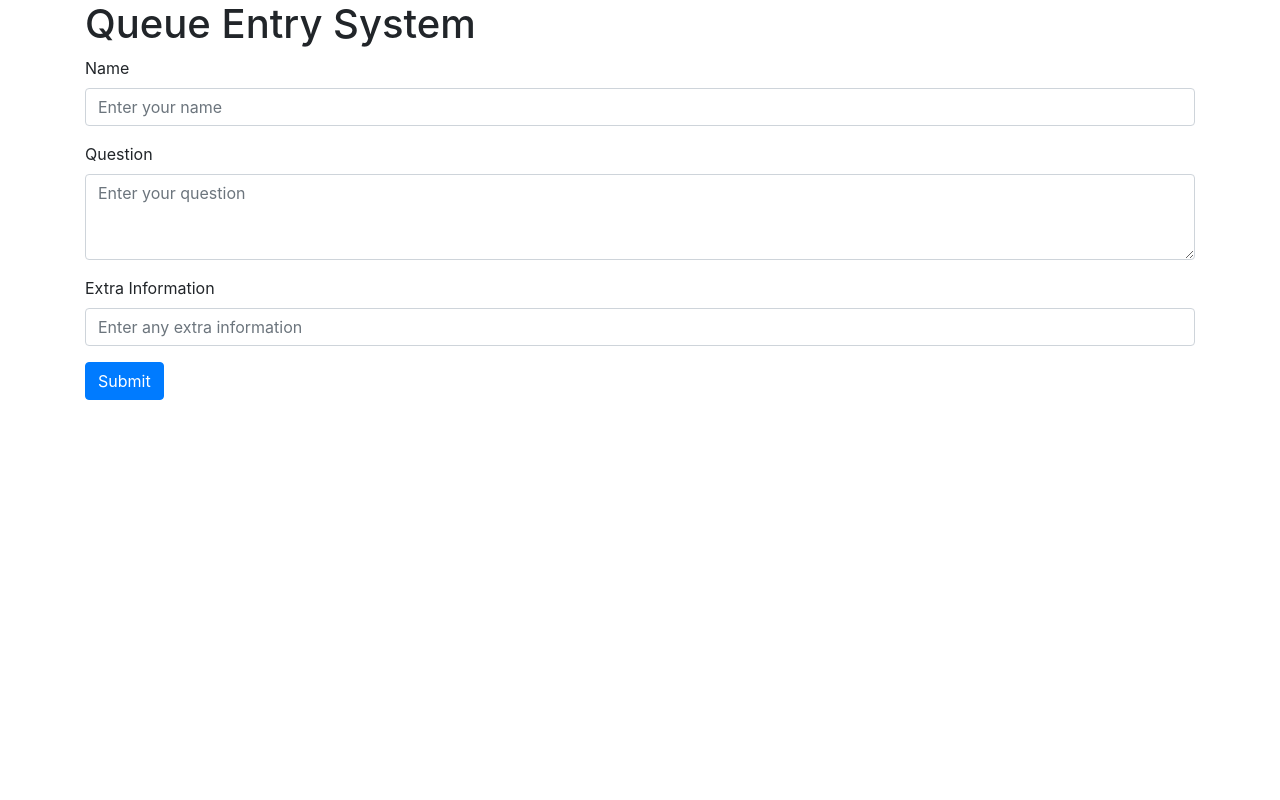
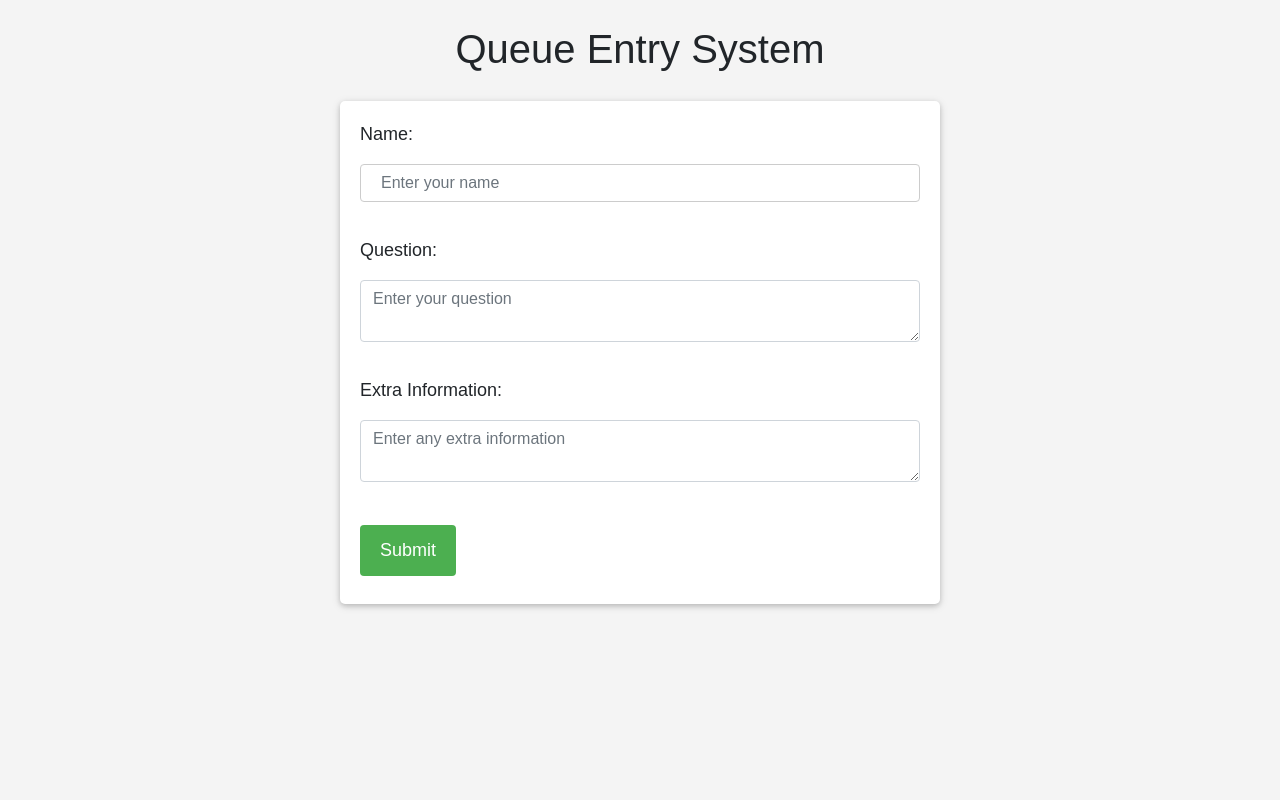
Before and after one commit to That2amCoder/openQueue, a Flask app: page /public/queue in a window 1280 px wide. Run offline with Flask 2, Linux system fonts and the light colour scheme; some libraries are stand-ins or nearby versions.

Commit message:
Cleaned up styles, combined common in base.css

```diff
--- /dev/null
+++ b/static/css/base.css
@@ -0,0 +1,42 @@
+body{
+    margin: 0;
+    font-family: Arial, Helvetica, sans-serif;
+    font-size: 18px;
+    background-color: #f4f4f4;
+}
+
+h1{
+    margin-top: 25px;
+}
+
+form {
+    margin: 20px auto;
+    padding: 20px;
+    background-color: #fff;
+    border-radius: 5px;
+    box-shadow: 0 2px 5px 0 rgba(0,0,0,0.16), 0 2px 10px 0 rgba(0,0,0,0.12);
+}
+input[type="text"], textarea {
+    resize: vertical;
+    width: 100%;
+    padding: 12px 20px;
+    margin: 8px 0;
+    box-sizing: border-box;
+    border: 1px solid #ccc;
+    border-radius: 4px;
+}
+input[type="checkbox"] {
+    margin: 0 8px 0 0;
+}
+input[type="submit"] {
+    background-color: #4CAF50;
+    color: white;
+    padding: 12px 20px;
+    margin: 8px 0;
+    border: none;
+    border-radius: 4px;
+    cursor: pointer;
+}
+input[type="submit"]:hover {
+    background-color: #45a049;
+}
--- a/static/css/queue.css
+++ b/static/css/queue.css
@@ -1,3 +1,13 @@
+body{
+    display: flex;
+    flex-direction: column;
+    align-items: center;
+}
+
+form{
+    min-width: 600px;
+}
+
 #queue-number {
     display: flex;
     align-items: center;
--- a/static/templates/admin.html
+++ b/static/templates/admin.html
@@ -2,11 +2,10 @@
 <html>
 <head>
   <link rel="stylesheet" type="text/css" href="/static/css/admin.css">
+  <link rel="stylesheet" type="text/css" href="/static/css/base.css">
   <script src="https://ajax.googleapis.com/ajax/libs/jquery/3.5.1/jquery.min.js"></script>
   <script src="https://code.jquery.com/ui/1.12.1/jquery-ui.min.js"></script>
   <script src="/static/js/admin.js"></script>
-
-
 </head>
 <body>
   <div id="info"></div>
--- a/static/templates/board.html
+++ b/static/templates/board.html
@@ -3,12 +3,13 @@
 <head>
   <title>Queue System Dashboard</title>
   <link rel="stylesheet" type="text/css" href="/static/css/board.css">
+  <link rel="stylesheet" type="text/css" href="/static/css/base.css">
   <script src="/static/js/board.js"></script>
 </head>
 <body>
   <h1 id="title"></h1>
   <p id="description"></p>
   <p id="code" style="font-size: 24px;"></p>
-  <img id="qr" src="" alt="QR Code" style="width: 200px; height: 200px;">
+  <img id="qr" src="" alt="QR Code">
 </body>
 </html>
--- a/static/templates/index.html
+++ b/static/templates/index.html
@@ -3,6 +3,7 @@
 <head>
     <title>Queue System</title>
     <link rel="stylesheet" type="text/css" href="/static/css/index.css">
+    <link rel="stylesheet" type="text/css" href="/static/css/base.css">
 </head>
 <body>
     <h1>Create a New Queue System</h1>
--- a/static/templates/queue.html
+++ b/static/templates/queue.html
@@ -3,6 +3,7 @@
   <head>
     <link rel="stylesheet" type="text/css" href="/static/css/queue.css">
     <link rel="stylesheet" href="https://stackpath.bootstrapcdn.com/bootstrap/4.5.0/css/bootstrap.min.css" integrity="sha384-9aIt2nRpC12Uk9gS9baDl411NQApFmC26EwAOH8WgZl5MYYxFfc+NcPb1dKGj7Sk" crossorigin="anonymous">
+    <link rel="stylesheet" type="text/css" href="/static/css/base.css">
 
     <!-- Required meta tags -->
     <meta charset="utf-8">
@@ -13,29 +14,26 @@
     <title>Queue Entry System</title>
   </head>
   <body>
-    <div class="container">
-      <h1>Queue Entry System</h1>
 
-      <form >
-        <div class="form-group">
-          <label for="name-input">Name</label>
-          <input type="text" class="form-control" id="name-input" placeholder="Enter your name">
-        </div>
-        <div class="form-group">
-          <label for="question-input">Question</label>
-          <textarea class="form-control" id="question-input" rows="3" placeholder="Enter your question"></textarea>
-        </div>
-        <div class="form-group">
-          <label for="extra-input">Extra Information</label>
-          <input type="text" class="form-control" id="extra-input" placeholder="Enter any extra information">
-        </div>
-        <button type="submit" class="btn btn-primary">Submit</button>
-      </form>
-      <div id="queue-number" style="display: none;">
-          Your number is: <span id="queue-number-value"></span>
-      </div>
+    <h1>Queue Entry System</h1>
 
+    <form action="/create" method="POST">
+        <label for="title">Name:</label>
+        <input type="text" class="form-control" id="name-input" placeholder="Enter your name" required>
+        <br>
+        <label for="question-input">Question:</label>
+        <textarea id="question-input" class="form-control" name="question-input" placeholder="Enter your question" required></textarea>
+        <br>
+        <label for="extra-input">Extra Information:</label>
+        <textarea id="extra-input" class="form-control" name="extra-input" placeholder="Enter any extra information" required></textarea>
+        <br>
+        <input type="submit" value="Submit">
+    </form>
+
+    <div id="queue-number" style="display: none;">
+      Your number is: <span id="queue-number-value"></span>
     </div>
+
     </body>
     <footer>
       <script src="/static/js/queue.js"></script>
```
Also changed, not shown: static/css/board.css (+7 -6 lines), static/css/index.css (+7 -34 lines).
